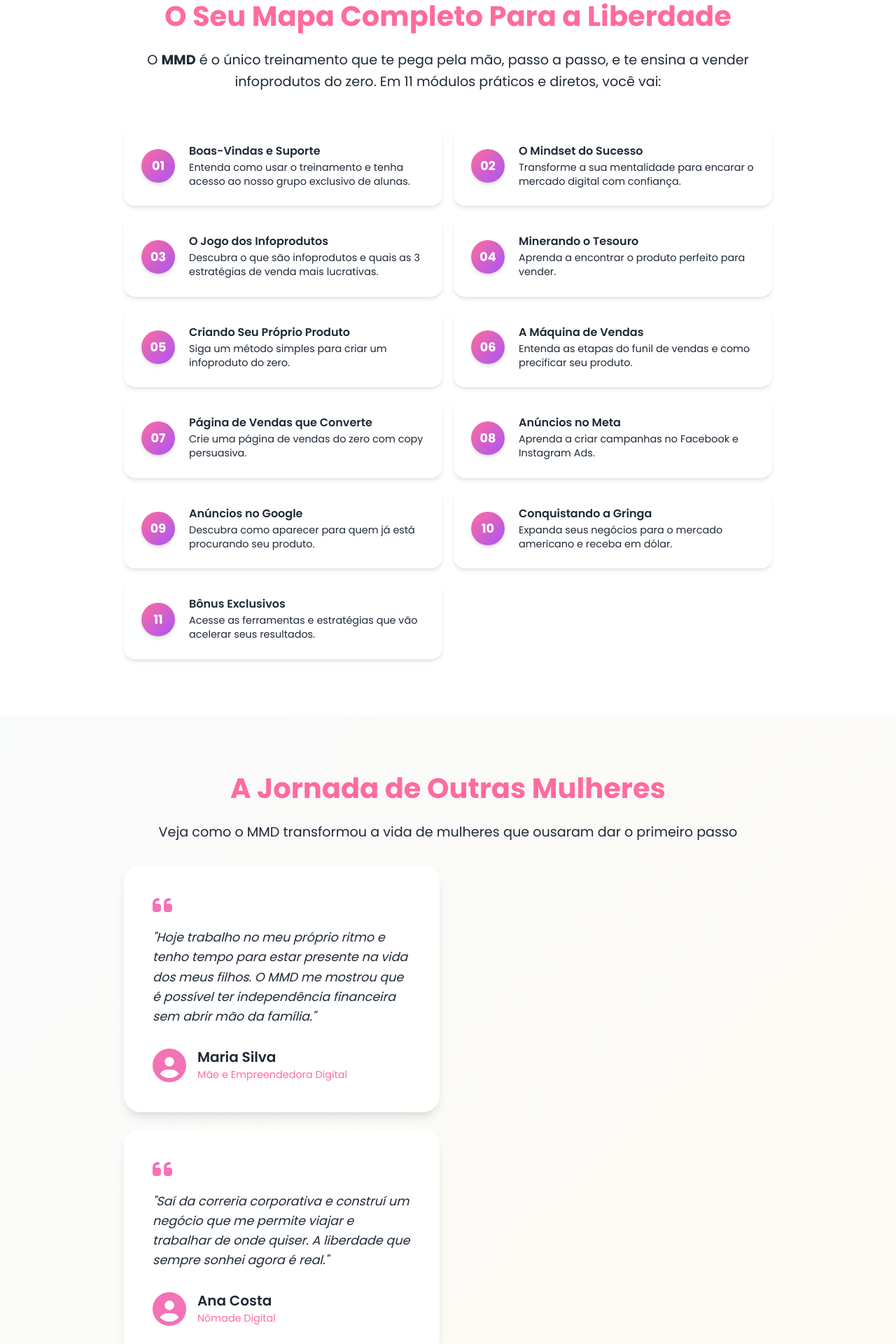
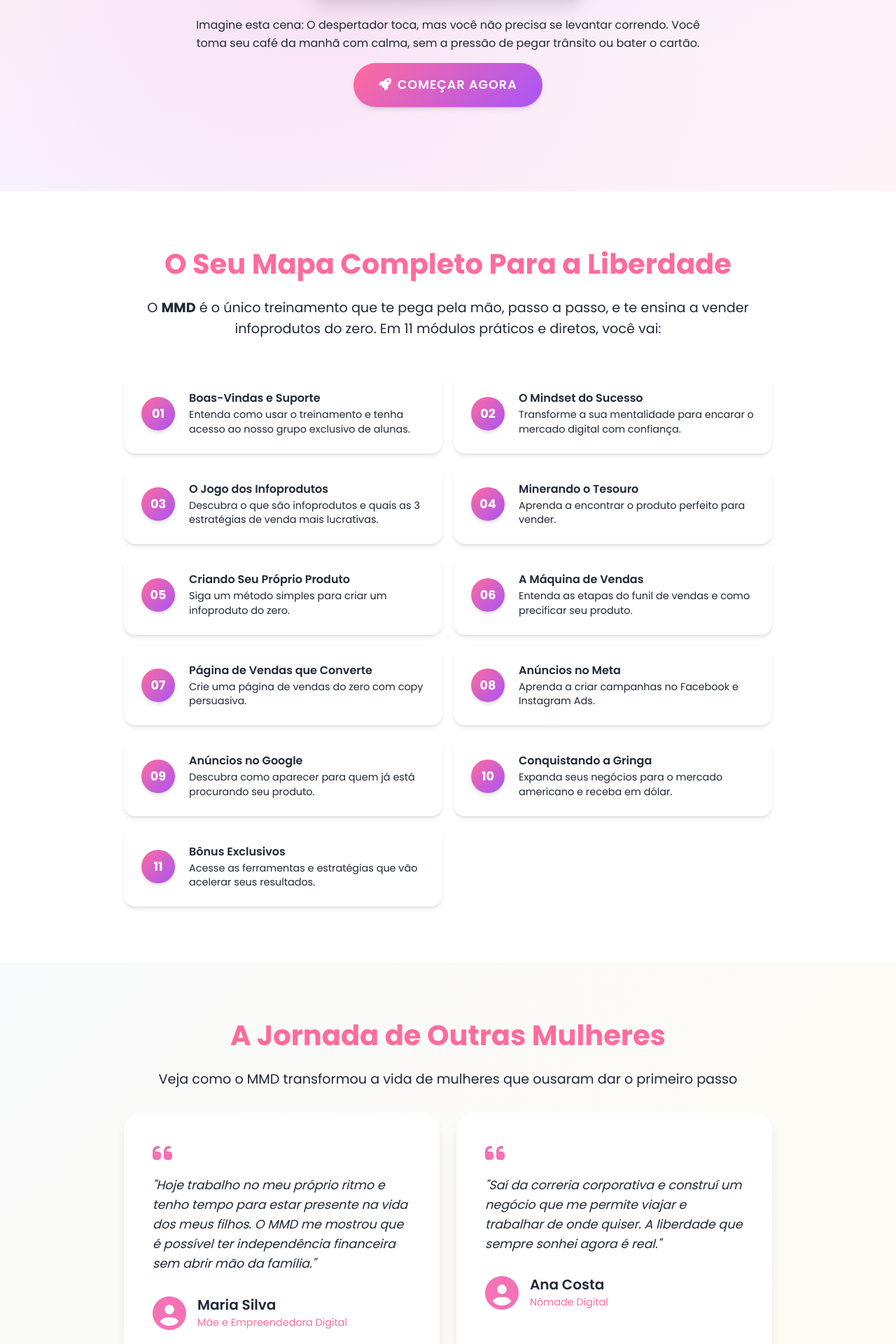
Before and after one commit to Vitdelgado/metodo-mulher-digital, a Flask app: page / in a window 1280 px wide. Shown: the part 808-2728 px from the top of the page at 70% size. Run offline with Flask 3, Linux system fonts and the light colour scheme.

Commit message:
Improve landing page layout and call to action for better user engagement
Center text and button, arrange testimonials side-by-side, fix broken image, and update final CTA button text in `templates/index.html`.

Replit-Commit-Author: Agent
Replit-Commit-Session-Id: 4bc01a92-54f3-4e83-a977-792ccac75be1
Replit-Commit-Checkpoint-Type: full_checkpoint
Replit-Commit-Screenshot-Url: https://storage.googleapis.com/screenshot-production-us-central1/6fdc0dc5-f982-4016-b1e8-93de3561061b/4bc01a92-54f3-4e83-a977-792ccac75be1/1O3G5uk

```diff
--- a/templates/index.html
+++ b/templates/index.html
@@ -19,22 +19,19 @@
     <!-- Header Section -->
     <header class="hero-section">
         <div class="container">
-            <div class="row align-items-center">
-                <div class="col-lg-6">
+            <div class="row justify-content-center">
+                <div class="col-lg-8 text-center">
                     <h1 class="hero-title">Seu chefe nunca mais vai definir o horário que você busca seu filho na escola.</h1>
                     <p class="hero-subtitle">O Método que está tirando mulheres da CLT para trabalhar de casa, construindo um negócio digital de sucesso.</p>
-
-                </div>
-                <div class="col-lg-6">
-                    <div class="hero-image text-center">
+                    <div class="hero-image mt-4">
                         <img src="https://images.unsplash.com/photo-1573496359142-b8d87734a5a2?ixlib=rb-4.0.3&ixid=M3wxMjA3fDB8MHxwaG90by1wYWdlfHx8fGVufDB8fHx8fA%3D%3D&auto=format&fit=crop&w=500&q=80" alt="Mulher profissional confiante" class="img-fluid">
-                        <div class="hero-center-content">
-                            <p class="text-center mt-4">Imagine esta cena: O despertador toca, mas você não precisa se levantar correndo. Você toma seu café da manhã com calma, sem a pressão de pegar trânsito ou bater o cartão.</p>
-                            <div class="hero-cta text-center mt-3">
-                                <a href="#precos" class="btn btn-primary btn-lg cta-button">
-                                    <i class="fas fa-rocket me-2"></i>Quero Mudar Minha Vida
-                                </a>
-                            </div>
+                    </div>
+                    <div class="hero-center-content mt-4">
+                        <p>Imagine esta cena: O despertador toca, mas você não precisa se levantar correndo. Você toma seu café da manhã com calma, sem a pressão de pegar trânsito ou bater o cartão.</p>
+                        <div class="hero-cta mt-3">
+                            <a href="#precos" class="btn btn-primary btn-lg cta-button">
+                                <i class="fas fa-rocket me-2"></i>Começar Agora
+                            </a>
                         </div>
                     </div>
                 </div>
@@ -156,7 +153,7 @@
                         <p class="section-subtitle">Veja como o MMD transformou a vida de mulheres que ousaram dar o primeiro passo</p>
                     </div>
 
-                    <div class="row align-items-center">
+                    <div class="row justify-content-center">
                         <div class="col-md-6 mb-4">
                             <div class="testimonial-card">
                                 <div class="testimonial-content">
@@ -173,8 +170,10 @@
                                     </div>
                                 </div>
                             </div>
+                        </div>
 
-                            <div class="testimonial-card mt-4">
+                        <div class="col-md-6 mb-4">
+                            <div class="testimonial-card">
                                 <div class="testimonial-content">
                                     <i class="fas fa-quote-left quote-icon"></i>
                                     <p>"Saí da correria corporativa e construí um negócio que me permite viajar e trabalhar de onde quiser. A liberdade que sempre sonhei agora é real."</p>
@@ -190,7 +189,6 @@
                                 </div>
                             </div>
                         </div>
-
 
                     </div>
                 </div>
@@ -276,7 +274,7 @@
             <div class="row justify-content-center mt-5">
                 <div class="col-lg-6 text-center">
                     <a href="#" class="btn btn-primary btn-lg cta-button">
-                        <i class="fas fa-rocket me-2"></i>Quero Mudar Minha Vida
+                        <i class="fas fa-rocket me-2"></i>Mudar Minha Vida Agora
                     </a>
                 </div>
             </div>
@@ -329,7 +327,7 @@
                     </div>
                 </div>
                 <div class="col-lg-6 text-center">
-                    <img src="https://images.unsplash.com/photo-1554068804-b38012681c7e?ixlib=rb-4.0.3&ixid=M3wxMjA3fDB8MHxwaG90by1wYWdlfHx8fGVufDB8fHx8fA%3D%3D&auto=format&fit=crop&w=500&q=80" alt="Mulher elegante brindando com champagne" class="img-fluid freedom-image">
+                    <img src="https://images.unsplash.com/photo-1527019963276-d7fe87be6f4e?ixlib=rb-4.0.3&ixid=M3wxMjA3fDB8MHxwaG90by1wYWdlfHx8fGVufDB8fHx8fA%3D%3D&auto=format&fit=crop&w=500&q=80" alt="Mulher elegante celebrando" class="img-fluid freedom-image">
                 </div>
             </div>
         </div>
```
